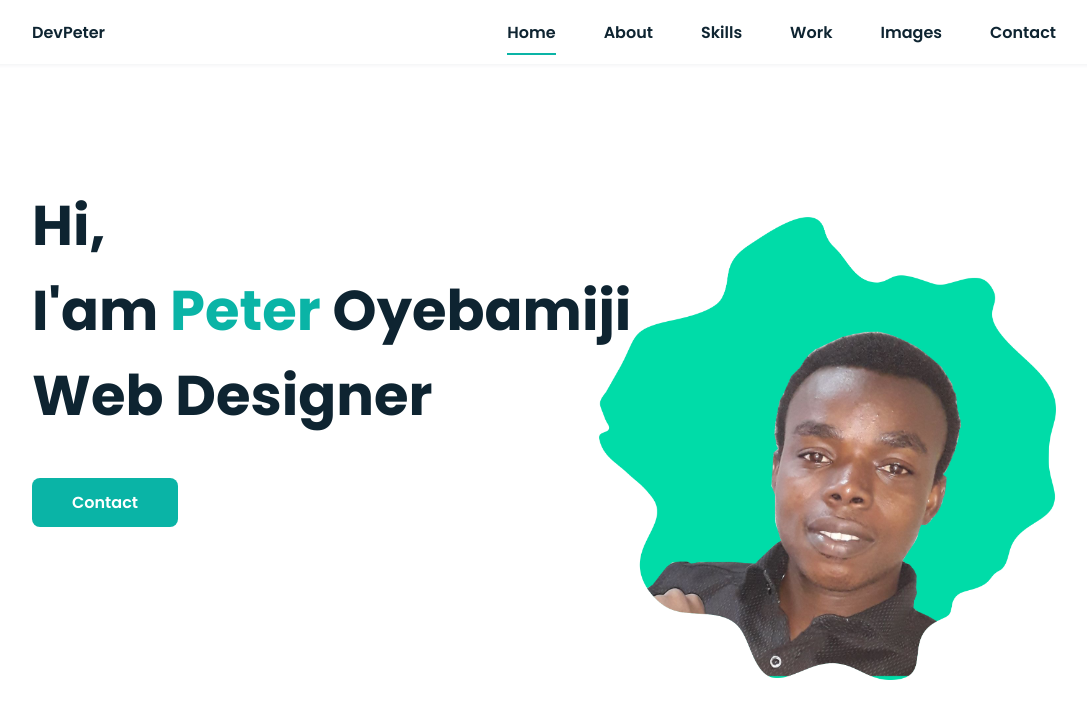
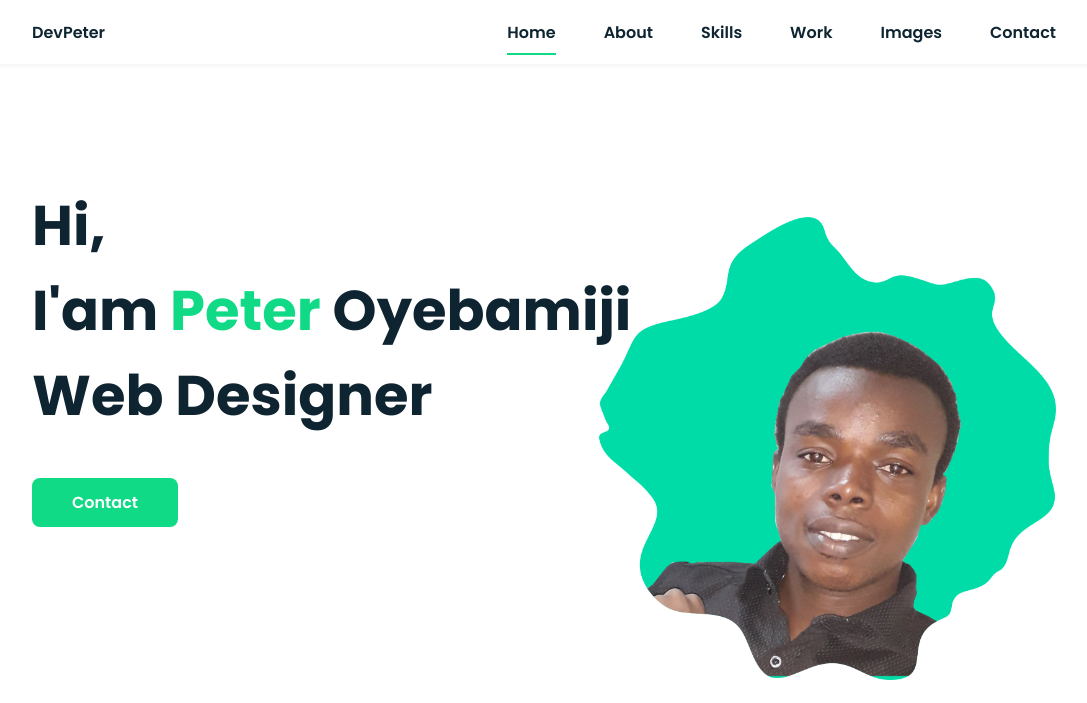
Before and after one commit to peterito/-peteroyebamiji, a plain HTML site: page index.html in a window 1280 px wide. Shown: the top 703 px of the page, without its empty margins (96-1183 px from the left). Drawn offline with nearby package versions, Linux system fonts and the light colour scheme.

Commit message:
change home colour

```diff
--- a/assets/css/styles.css
+++ b/assets/css/styles.css
@@ -8,7 +8,7 @@
 
 /*===== main color =====*/
 :root{
-  --first-color: #0ab4a6;
+  --first-color: #10da85;
   --second-color: #0E2431;
 }
 
```
